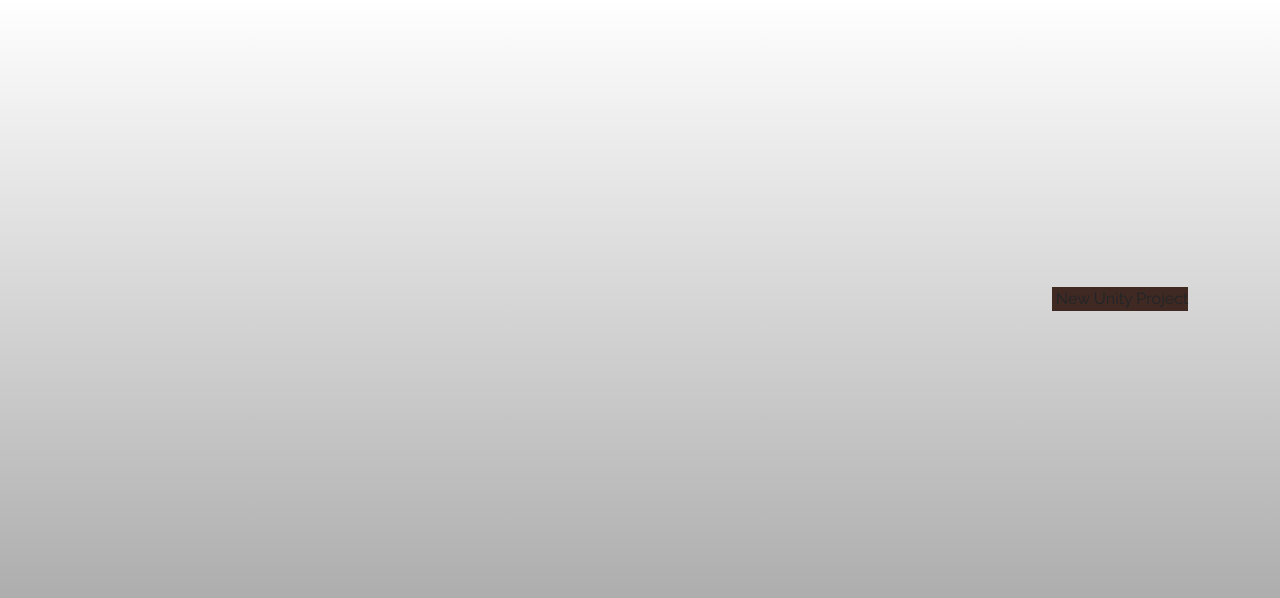
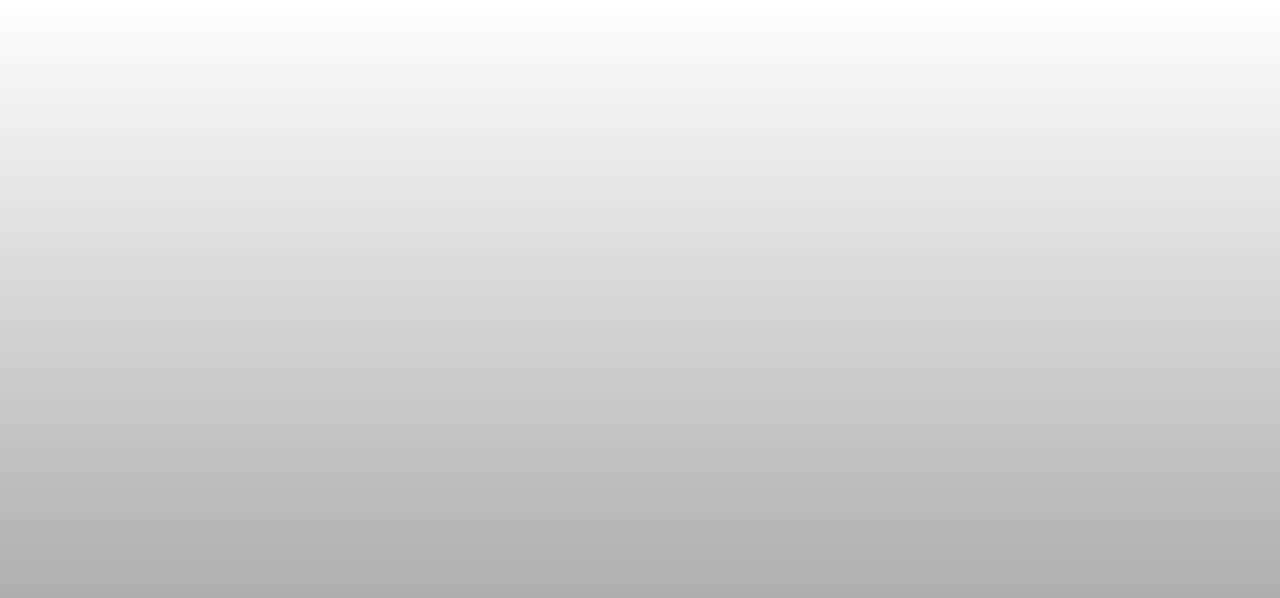
Before and after one commit to Little-Groundhog/Insic-Cuisine, a PHP site: page /store.php in a window 1280 px wide. Shown: the part 751-1349 px from the top of the page. Run offline with PHP 8.4, Linux system fonts and the light colour scheme; some libraries are stand-ins or nearby versions.

Commit message:
[FIX] Suppression du titre à coté de la fenêtre 3D

```diff
--- a/store.php
+++ b/store.php
@@ -171,7 +171,6 @@ if(isset($_POST["go"]))//Quand le bouton envoyer est pressé pour le formulaire
                   <div class="footer">
                     <div class="webgl-logo"></div>
                     <div class="fullscreen" onclick="unityInstance.SetFullscreen(1)"></div>
-                    <div class="title">New Unity Project</div>
                   </div>
             </div>
         </div>
```
